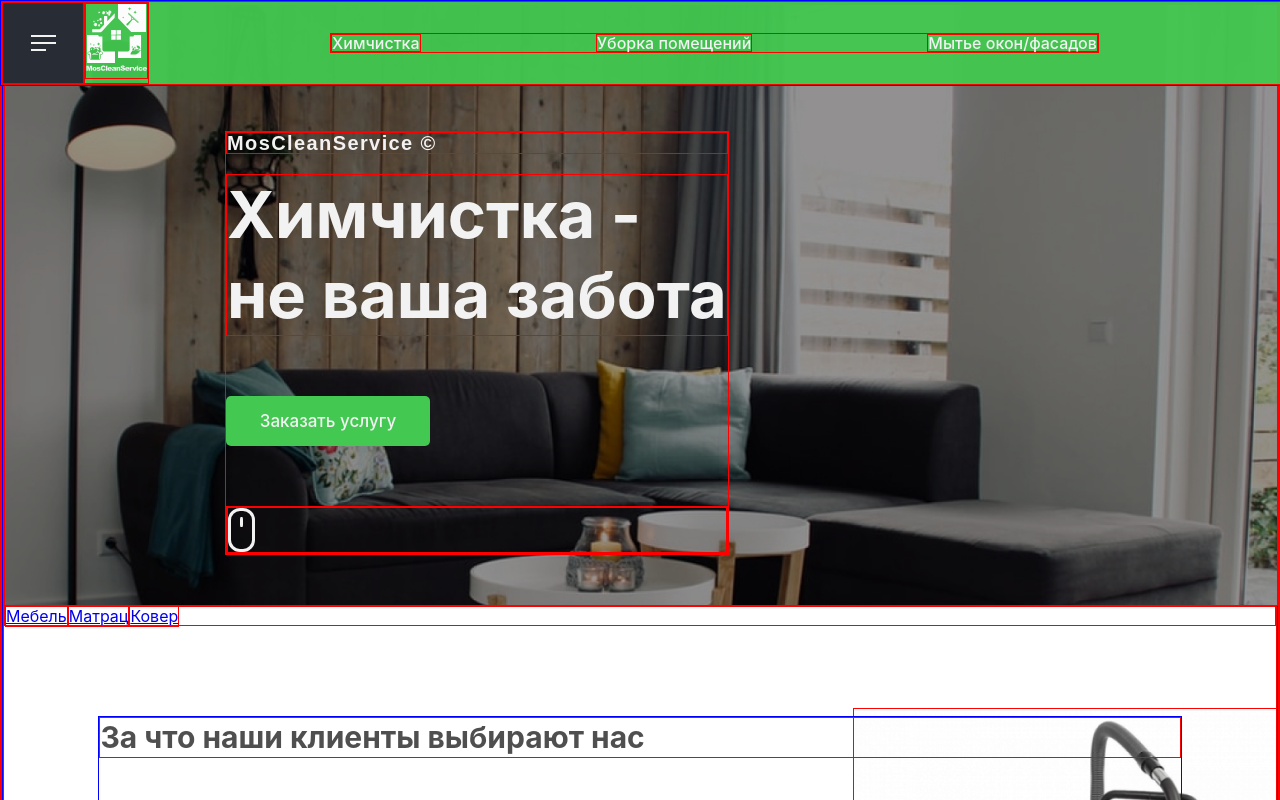
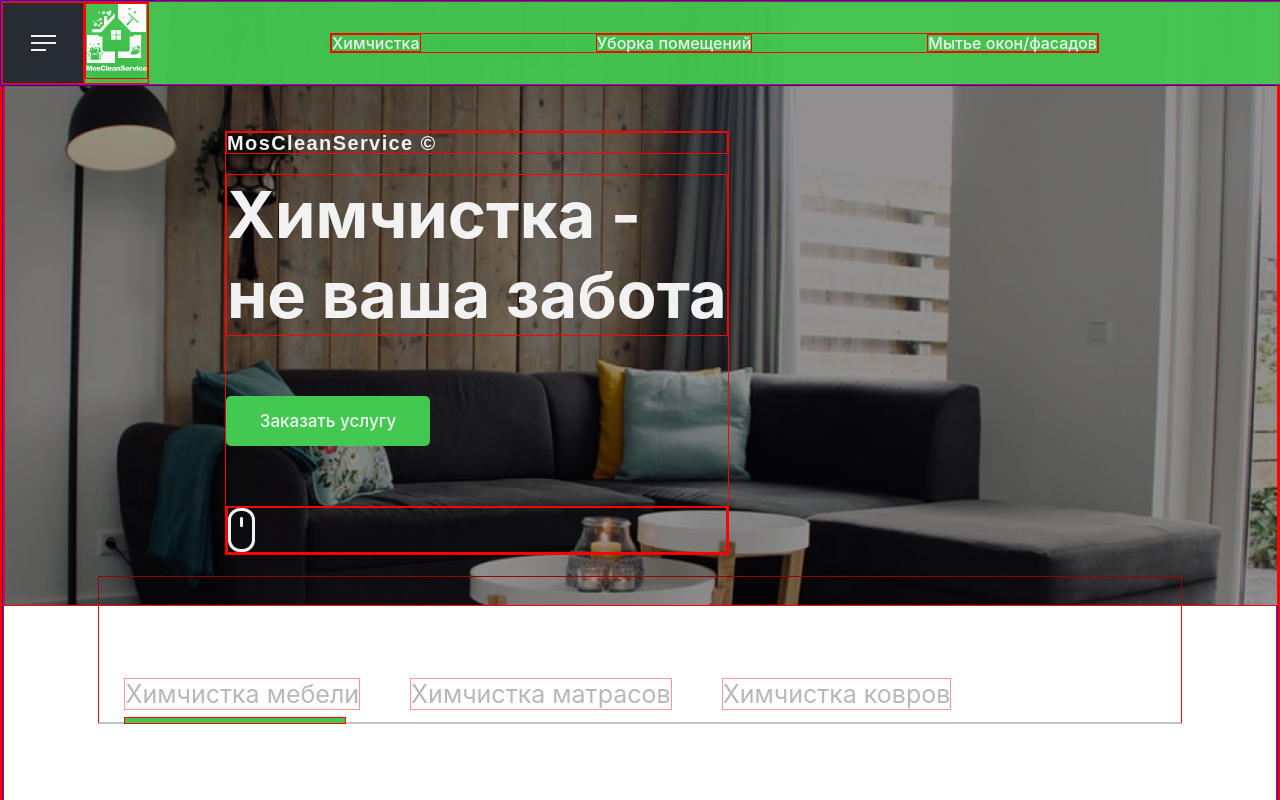
Before and after one commit to RGlendon/moscleanservice, a React (Create React App) app: page /drycleaning/appart in a window 1280 px wide. Shown: the top 800 px of the page. Built offline with nearby package versions, Linux system fonts and the light colour scheme.

Commit message:
add scroll and horizontal menu

```diff
--- a/src/App.js
+++ b/src/App.js
@@ -25,7 +25,7 @@ function App() {
             <main className="limitations">
                 <Route exact path='/' render={() => <Main/>}/>
 
-                <Route path='/drycleaning/:path' render={() => <DryCleaningContainer/>}/>
+                <Route path='/drycleaning/:path' render={() => <DryCleaningContainer n={1}/>}/>
                 <Route exact path='/drycleaning' render={() => <Redirect to={'/drycleaning/appart'}/>}/>
 
                 <Route path='/cleaning' render={() => <Cleaning/>}/>
--- a/src/components/DryCleaning/DryCleaning.jsx
+++ b/src/components/DryCleaning/DryCleaning.jsx
@@ -1,7 +1,7 @@
 import React from "react";
 import styles from "./DryCleaning.module.css"
 import {NavLink, Route} from "react-router-dom";
-import OtherComponents from "../OtherСomponents/OtherComponents";
+
 import SectionOneAdd from "../SectionOneAdd/SectionOneAdd";
 import firstBg from "../../assets/images/sectionOneBgDryCleaning.jpg";
 import fiveBg from "../../assets/images/sectionFive.jpg";
@@ -15,17 +15,25 @@ import SectionTwoAddMatress from "../SectionTwoAdd/pages/SectionTwoAddMatress";
 
 
 const DryCleaning = (props) => {
+
     // debugger
+
+    let url = props.match.params.path;
+
     return (
-        <div className={styles.size}>
+        <div className={styles.common}>
             <SectionOneAdd title={'Химчистка'} background={firstBg}/>
-            <div className={styles.menu}>
-                <span><NavLink to="/drycleaning/furniture" className={styles.link}
-                               activeClassName={styles.link_active}>Мебель</NavLink></span>
-                <span><NavLink to="/drycleaning/matress" className={styles.link}
-                               activeClassName={styles.link_active}>Матрац</NavLink></span>
-                <span><NavLink to="/drycleaning/carpet" className={styles.link}
-                               activeClassName={styles.link_active}>Ковер</NavLink></span>
+            <div className={styles.menu}  id="dry">
+                <span className={`${styles.linkContainer} ${url === 'furniture' && styles.linkActive}`}>
+                    <NavLink className={styles.link} to="/drycleaning/furniture">Химчистка мебели</NavLink>
+                </span>
+                <span className={`${styles.linkContainer} ${url === 'matress' && styles.linkActive}`}>
+                    <NavLink className={styles.link} to="/drycleaning/matress">Химчистка матрасов</NavLink>
+                </span>
+                <span className={`${styles.linkContainer} ${url === 'carpet' && styles.linkActive}`}>
+                    <NavLink className={styles.link} to="/drycleaning/carpet">Химчистка ковров</NavLink>
+                </span>
+                <div className={styles.lamp}></div>
             </div>
             <Route exact path='/drycleaning/furniture' render={() => <SectionTwoAddFurniture/>}/>
             <Route exact path='/drycleaning/matress' render={() => <SectionTwoAddMatress/>}/>
--- a/src/components/DryCleaning/DryCleaning.module.css
+++ b/src/components/DryCleaning/DryCleaning.module.css
@@ -1,28 +1,80 @@
-.size {
+.common {
 
 }
 
-.section1 {
-    height: 400px;
-    background-color: blueviolet;
+.menu {
+    width: 85%;
+    margin: 50px auto 0;
+    padding-top: 100px;
+    padding-bottom: 10px;
+    border-bottom: 2px solid #C4C4C4;
+    transform: translateY(-80px);
+
+    position: relative;
 }
 
-.sectionAppart {
-    height: 300px;
-    background-color: #ebfd80;
+.linkContainer {
+    margin-left: 25px;
+    margin-right: 25px;
+    width: 218px;
+    opacity: 0.4;
 }
 
-.sectionHome {
-    height: 300px;
-    background-color: gold;
+.link {
+    /*font-family: HelveticaNeueCyr;*/
+    font-style: normal;
+    font-weight: normal;
+    font-size: 25px;
+    line-height: 35px;
+
+    text-decoration: none;
+
+    color: var(--color-gray2);
+
 }
 
-.sectionOffice {
-    height: 300px;
-    background-color: gray;
+.linkActive {
+    opacity: 1;
 }
 
-.another {
-    height: 700px;
-    background-color: salmon;
+.lamp {
+    width: 220px;
+    height: 5px;
+    background-color: var(--color-green);
+    margin-left: 25px;
+
+    position: absolute;
+    bottom: -2px;
 }
+
+.linkContainer:nth-child(1).linkActive ~ .lamp {
+    transition: all .33s linear;
+    -webkit-transition: all .33s linear;
+}
+
+.linkContainer:nth-child(2).linkActive ~ .lamp {
+    transform: translate(270px);
+    -webkit-transform: translate(270px);
+    background-color: var(--color-green);
+    transition: all .33s linear;
+    -webkit-transition: all .33s linear;
+}
+
+
+.linkContainer:nth-child(3).linkActive ~ .lamp {
+    transform: translate(270px);
+    -webkit-transform: translate(540px);
+    background-color: var(--color-green);
+    transition: all .33s linear;
+    -webkit-transition: all .33s linear;
+}
+
+
+.linkContainer:nth-child(4).linkActive ~ .lamp {
+    transform: translate(270px);
+    -webkit-transform: translate(810px);
+    background-color: var(--color-green);
+    /*color: #03C9A9;*/
+    transition: all .33s linear;
+    -webkit-transition: all .33s linear;
+}
--- a/src/components/DryCleaning/DryCleaningContainer.jsx
+++ b/src/components/DryCleaning/DryCleaningContainer.jsx
@@ -3,14 +3,36 @@ import React, {Component} from "react";
 import {withRouter} from "react-router-dom";
 import DryCleaning from "./DryCleaning";
 import {compose} from "redux";
+import {connect} from "react-redux";
+import {addRefsDrycleaning} from "../../redux/commonReducer";
 
 
-// class DryCleaningURL extends Component {
+// class DryCleaningContainer extends React.Component {
+//     componentDidMount() {
+//         let userId = this.props.match.params.userId || this.props.authorizedId || this.props.history.push('/login');
+//         this.props.getProfile(userId);
+//         this.props.getStatus(userId);
+//     }
+//
 //     render() {
-//         // debugger
-//         return <DryCleaning/>
+//         return <DryCleaning userProfile={this.props.userProfile}
+//                         status={this.props.status}
+//                         getStatus={this.props.getStatus}
+//                         updateStatus={this.props.updateStatus}/>
 //     }
 // }
 
+function mapStateToProps(state) {
+    return {
+        refs: state.refs.refsLink,
+    }
+}
 
-export default withRouter(DryCleaning);
+const mapDispatchToProps = {
+    addRefsDrycleaning,
+}
+
+export default compose(
+    connect(mapStateToProps, mapDispatchToProps),
+    withRouter,
+)(DryCleaning);
--- a/src/components/SectionOneAdd/SectionOneAdd.jsx
+++ b/src/components/SectionOneAdd/SectionOneAdd.jsx
@@ -14,7 +14,7 @@ const SectionOneAdd = (props) => {
                 <h1 className={styles.tagline}>{`${title} - `}<br/>{` не ваша забота`}</h1>
                 <GreenButtonBig text={'Заказать услугу'}/>
                 <div className={styles.pipka}>
-                    <Scroll />
+                    <Scroll/>
                 </div>
             </div>
 
--- a/src/components/common/Scroll/Scroll.jsx
+++ b/src/components/common/Scroll/Scroll.jsx
@@ -1,13 +1,31 @@
 import React from "react";
 import styles from "./Scroll.module.css";
 
-const Scroll = () => {
+const Scroll = (props) => {
+    // function tellMe() {
+    // const item = document.getElementById('dry');
+    // console.log(item);
+// }
+    // const refs = list.reduce((acc, value) => {
+    //     acc[value.id] = React.createRef();
+    //     return acc;
+    // }, {});
+    //
+    // debugger
+
+    const handleClick = () => {
+
+        const item = document.getElementById('dry');
+        // debugger
+        item.scrollIntoView({block: "start", behavior: "smooth"});
+    };
+
     return (
-    <div className={styles.mouseWrap}>
-        <a href="#" className={styles.mouse}>
-            <span className={styles.mouseScroll}></span>
-        </a>
-    </div>
+        <div className={styles.mouseWrap} onClick={handleClick}>
+            <div href="#" className={styles.mouse}>
+                <span className={styles.mouseScroll}></span>
+            </div>
+        </div>
     );
 };
 
--- /dev/null
+++ b/src/redux/commonReducer.js
@@ -0,0 +1,26 @@
+const ADD_REF = 'ADD_REF';
+
+const initialState = {
+    refsLink: [],
+};
+
+function commonReducer(state = initialState, action) {
+    let i = 1;
+    switch (action.type) {
+        case ADD_REF:
+            const ref = {
+                id: i++,
+                value: action.ref
+            };
+            return {
+                ...state,
+                refsLink: [ ...state.refs, ref],
+            };
+        default:
+            return state;
+    }
+}
+
+export default commonReducer;
+
+export const addRefsDrycleaning = (ref) => ({type: ADD_REF, ref});
--- a/src/redux/store.js
+++ b/src/redux/store.js
@@ -1,8 +1,9 @@
 import {combineReducers, createStore} from "redux";
+import commonReducer from "./commonReducer";
 
 
 let reducers = combineReducers({
-    // three: threeReducer,
+    refs: commonReducer,
 });
 
 let store = createStore(reducers);
```
Also changed, not shown: src/hoc/withScroll.js (added, +13 -0 lines).
